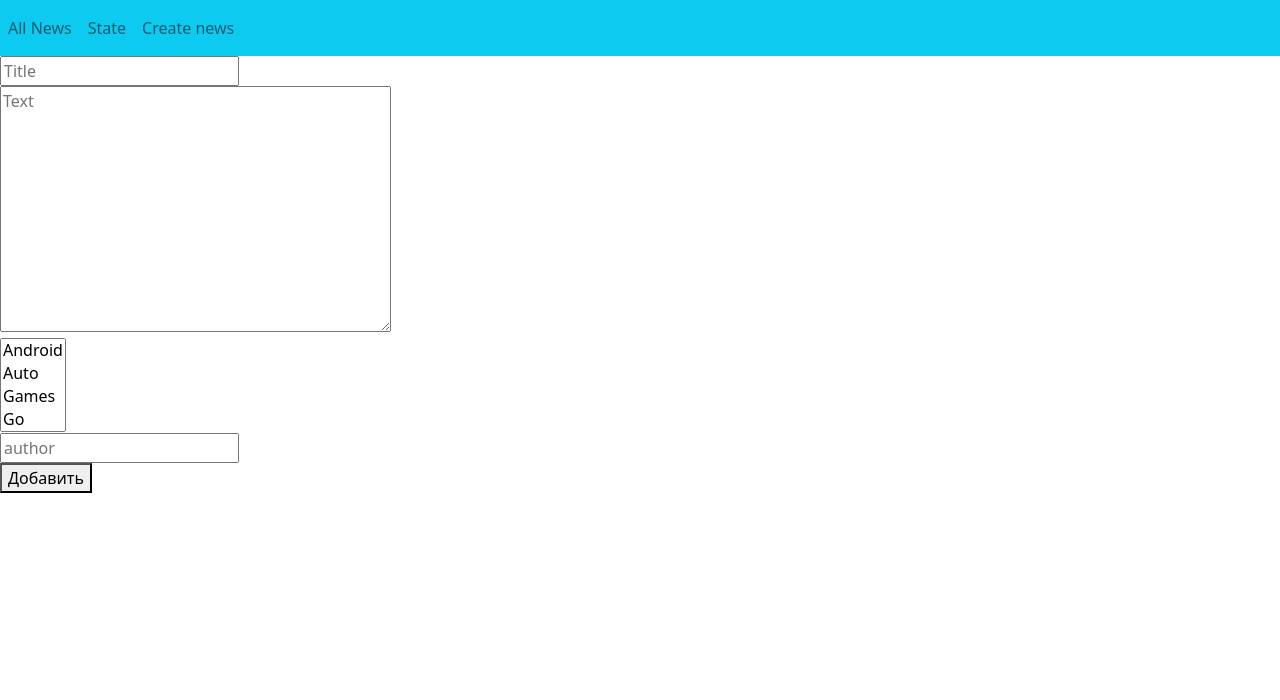
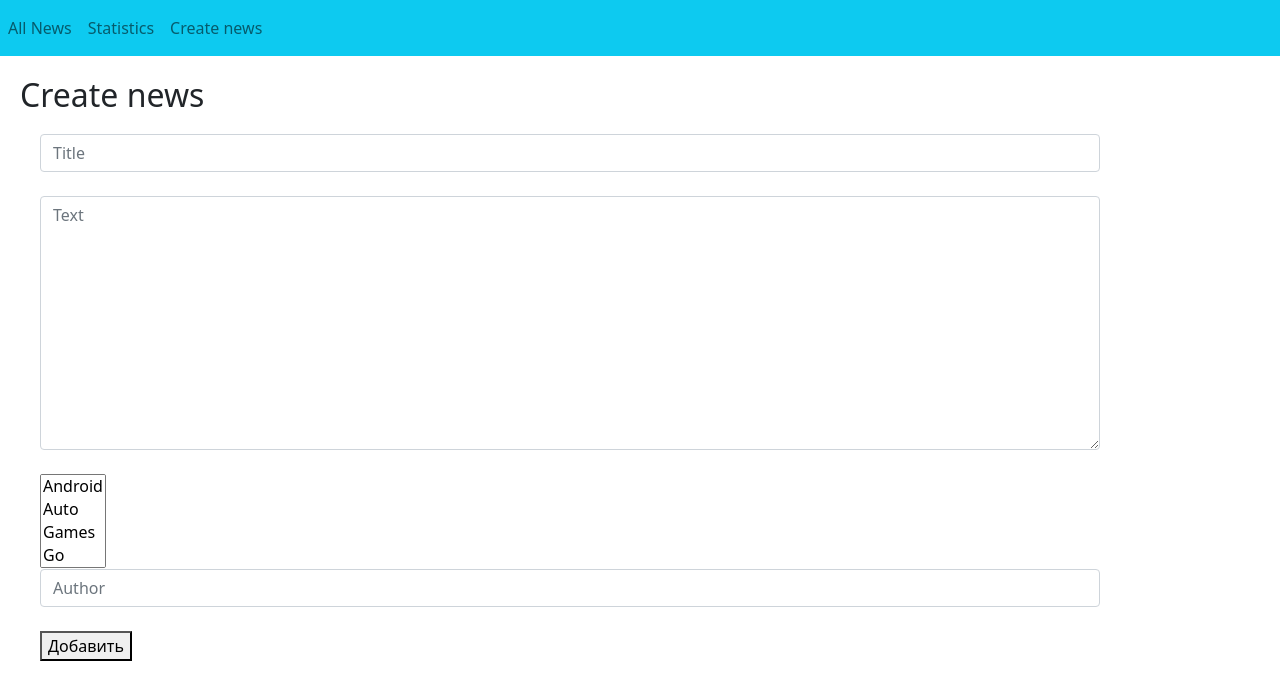
Before and after one commit to mishakolyvanov/NEWS_site, a Django app: page /NewsApp/create in a window 1280 px wide. Shown: the top 700 px of the page. Run offline with Django 3.2, Linux system fonts and the light colour scheme; data comes from the database, SQL or seed files in the repository; both versions use the stored data as it was after the commit.

Commit message:
fix html files

```diff
--- a/NewsApp/forms.py
+++ b/NewsApp/forms.py
@@ -1,5 +1,5 @@
 from .models import News, Tag
-from django.forms import ModelForm, TextInput, DateTimeInput, Textarea, DateTimeField
+from django.forms import ModelForm, TextInput, Textarea
 from django import forms
 
 
@@ -9,22 +9,25 @@ class NewsForm(ModelForm):
         fields = ['news_title', 'news_text', 'tag', 'author']
         widgets = {
             "news_title": TextInput(attrs={
+                'class': 'form-control',
                 'placeholder': 'Title'
             }),
             "news_text": Textarea(attrs={
+                'class': 'form-control',
                 'placeholder': 'Text'
             }),
             "tag": TextInput(attrs={
+                'class': 'form-control',
                 'placeholder': 'Tags'
             }),
-            # "pub_date": DateTimeInput(attrs={
-            #     'type': 'datetime-local'
-            # }),
             "author": TextInput(attrs={
-                'placeholder': 'author'
+                'class': 'form-control',
+                'placeholder': 'Author'
             })
         }
     tag = forms.ModelMultipleChoiceField(queryset=Tag.objects.all())
+
+
 
 # class TagForm(forms.ModelForm):
 #     class Meta:
--- a/NewsApp/static/css/site.css
+++ b/NewsApp/static/css/site.css
@@ -1,11 +1,19 @@
-/*div {*/
-/*    margin: 40px;*/
-/*}*/
+
 
 .table_container{
     margin: 0 40px 0 40px;
 }
 
 .news_container{
-    margin: 10px 20px 0 20px;
+    margin: 0 90px 0 20px;
 }
+
+.header_text{
+    margin: 20px 20px 20px 20px;
+}
+
+.news_text{
+    white-space: pre-wrap;
+    font-family: 'Roboto';
+    font-size: 18px;
+}
--- a/NewsApp/templates/base.html
+++ b/NewsApp/templates/base.html
@@ -3,21 +3,25 @@
 <html lang="en">
 <head>
     <meta charset="UTF-8">
+    <meta name="viewport" content="width=device-width, initial-scale=1, shrink-to-fit=no">
     <title>{% block title %}Мой сайт{% endblock %}</title>
-<link href="https://cdn.jsdelivr.net/npm/bootstrap@5.0.1/dist/css/bootstrap.min.css" rel="stylesheet" integrity="sha384-+0n0xVW2eSR5OomGNYDnhzAbDsOXxcvSN1TPprVMTNDbiYZCxYbOOl7+AMvyTG2x" crossorigin="anonymous">
-<script src="https://cdn.jsdelivr.net/npm/bootstrap@5.0.1/dist/js/bootstrap.bundle.min.js" integrity="sha384-gtEjrD/SeCtmISkJkNUaaKMoLD0//ElJ19smozuHV6z3Iehds+3Ulb9Bn9Plx0x4" crossorigin="anonymous"></script>
+    <link href="https://cdn.jsdelivr.net/npm/bootstrap@5.0.1/dist/css/bootstrap.min.css" rel="stylesheet"
+          integrity="sha384-+0n0xVW2eSR5OomGNYDnhzAbDsOXxcvSN1TPprVMTNDbiYZCxYbOOl7+AMvyTG2x" crossorigin="anonymous">
+    <script src="https://cdn.jsdelivr.net/npm/bootstrap@5.0.1/dist/js/bootstrap.bundle.min.js"
+            integrity="sha384-gtEjrD/SeCtmISkJkNUaaKMoLD0//ElJ19smozuHV6z3Iehds+3Ulb9Bn9Plx0x4"
+            crossorigin="anonymous"></script>
     <link rel="stylesheet" href="{% static 'css/site.css' %}">
 </head>
 <body>
 
-<nav class="navbar navbar-expand-lg navbar-light bg-info">
+<nav class="navbar sticky-top navbar-expand navbar-light bg-info">
     <div class="collapse navbar-collapse" id="navbarSupportedContent">
         <ul class="navbar-nav mr-auto">
             <li class="nav-item">
                 <a class="nav-link" href="{% url 'NewsApp:index' %}">All News</a>
             </li>
             <li class="nav-item">
-        <a class="nav-link" href="{% url 'NewsApp:stat' %}">State</a>
+                <a class="nav-link" href="{% url 'NewsApp:stat' %}">Statistics</a>
             </li>
             <li class="nav-item">
                 <a class="nav-link" href="{% url 'NewsApp:create_news' %}">Create news</a>
@@ -27,22 +31,15 @@
     </div>
 </nav>
 
+
 {% block content %}{% endblock %}
 </body>
 </html>
 
 
-
-
-
-
-
-
 {#    <a href="{% url 'NewsApp:index' %}">List</a>#}
 {#    <a href="{% url 'NewsApp:stat' %}">Stat</a>#}
 {#    <a href="{% url 'NewsApp:create_news' %}">Create news</a>#}
-
-
 
 
 {#<div class="container-fluid">#}
--- a/NewsApp/templates/create.html
+++ b/NewsApp/templates/create.html
@@ -3,16 +3,28 @@
 {% block title %}Добавить новость{% endblock %}
 
 {% block content %}
-    <div>
-        <form  method="post">
+
+    <h2 class="header_text">Create news</h2>
+
+    <div class="news_container">
+        <form method="post">
             {% csrf_token %}
+            <div class="news_container">
                 {{ form.news_title }}<br>
+            </div>
+            <div class="news_container">
                 {{ form.news_text }}<br>
-{#            {{ form.pub_date }}<br>#}
+            </div>
+            <div class="news_container">
                 {{ form.tag }}<br>
+            </div>
+            <div class="news_container">
                 {{ form.author }}<br>
+            </div>
             <span>{{ error }}</span>
+            <div class="news_container">
                 <button type="submit">Добавить</button>
+            </div>
         </form>
     </div>
 
--- a/NewsApp/templates/list.html
+++ b/NewsApp/templates/list.html
@@ -3,6 +3,8 @@
 {% block title %}Все новости{% endblock %}
 
 {% block content %}
+
+    <h2 class="header_text">All news</h2>
 
     <div class="table_container">
         <table class="table table-striped table-hover">
--- a/NewsApp/views.py
+++ b/NewsApp/views.py
@@ -1,6 +1,6 @@
 from django.http import Http404
 from django.shortcuts import render, redirect
-from NewsApp.models import News, Tag
+from NewsApp.models import News
 from .forms import NewsForm
 
 
```
Also changed, not shown: NewsApp/templates/detail.html (+9 -13 lines), NewsApp/templates/stat.html (+5 -3 lines), db.sqlite3. Lines whose indentation alone changed are shown as unchanged.
